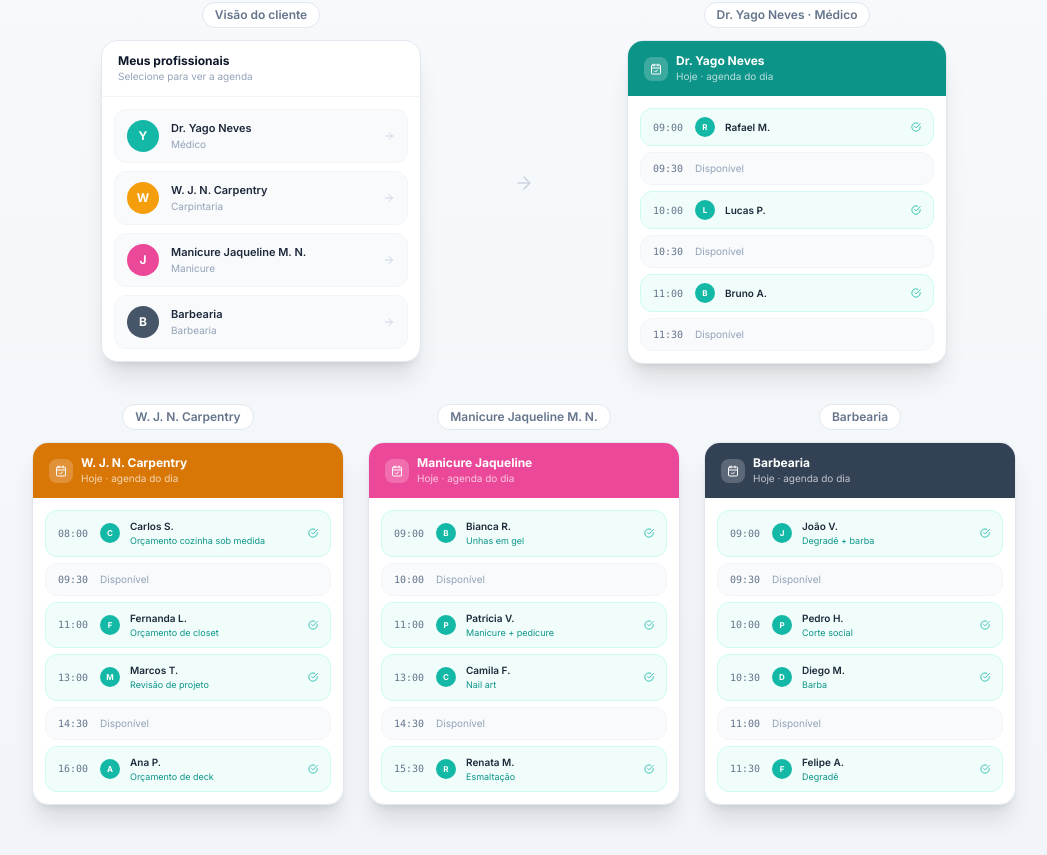
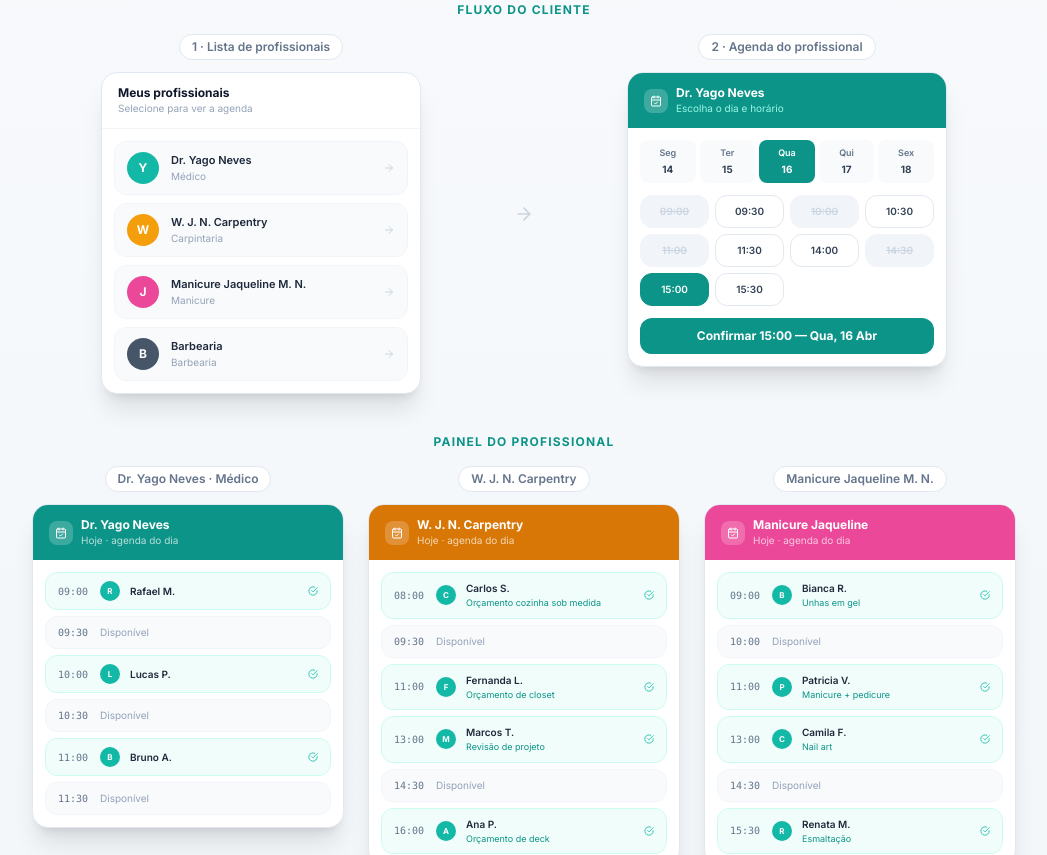
Before and after one commit to yagonvsdigital/agenda-facil, a React (Vite) app in the folder corteja/: page / in a window 1280 px wide. Shown: the part 880-1735 px from the top of the page, without its empty margins (116-1163 px from the left). Built offline with nearby package versions, Linux system fonts and the light colour scheme; no server answers.

Commit message:
feat: add client agenda mockup with week calendar and fix mockup layout

```diff
--- a/corteja/src/pages/public/Landing.tsx
+++ b/corteja/src/pages/public/Landing.tsx
@@ -74,7 +74,53 @@ function ClientMockup() {
 }
 
 
-/* ─────────────────────────────────────────────────────────────────────── */
+function ClientAgendaMockup() {
+  const days = ['Seg', 'Ter', 'Qua', 'Qui', 'Sex']
+  const slots = ['09:00','09:30','10:00','10:30','11:00','11:30','14:00','14:30','15:00','15:30']
+  const unavailable = ['09:00','10:00','11:00','14:30']
+  const selected = '15:00'
+  return (
+    <div className="bg-white rounded-2xl border border-slate-200 shadow-xl overflow-hidden w-full max-w-xs">
+      <div className="bg-teal-600 px-4 py-3 flex items-center gap-2">
+        <div className="w-6 h-6 bg-white/20 rounded-lg flex items-center justify-center">
+          <CalendarCheck size={12} className="text-white" />
+        </div>
+        <div>
+          <p className="text-white text-xs font-bold">Dr. Yago Neves</p>
+          <p className="text-teal-200 text-[10px]">Escolha o dia e horário</p>
+        </div>
+      </div>
+      {/* Dias da semana */}
+      <div className="flex gap-1 px-3 pt-3">
+        {days.map((d, i) => (
+          <div key={d} className={`flex-1 flex flex-col items-center py-1.5 rounded-lg text-[9px] font-semibold ${i === 2 ? 'bg-teal-600 text-white' : 'bg-slate-50 text-slate-500'}`}>
+            <span>{d}</span>
+            <span className={`text-[10px] font-bold mt-0.5 ${i === 2 ? 'text-white' : 'text-slate-700'}`}>{14 + i}</span>
+          </div>
+        ))}
+      </div>
+      {/* Horários */}
+      <div className="p-3 grid grid-cols-4 gap-1.5">
+        {slots.map((s) => {
+          const busy = unavailable.includes(s)
+          const sel = s === selected
+          return (
+            <div key={s} className={`rounded-xl py-2 text-center text-[10px] font-semibold border ${sel ? 'bg-teal-600 text-white border-teal-600' : busy ? 'bg-slate-100 text-slate-300 border-slate-100 line-through' : 'bg-white text-slate-700 border-slate-200'}`}>
+              {s}
+            </div>
+          )
+        })}
+      </div>
+      <div className="px-3 pb-3">
+        <div className="bg-teal-600 rounded-xl py-2.5 text-center text-white text-xs font-bold">
+          Confirmar 15:00 — Qua, 16 Abr
+        </div>
+      </div>
+    </div>
+  )
+}
+
+
 
 const benefits = [
   {
@@ -204,13 +250,26 @@ export default function Landing() {
             O profissional gerencia sua agenda. O cliente escolhe o horário. Cada um na sua tela.
           </p>
           <div className="flex flex-col gap-10">
-            {/* Row 1: Cliente + Médico */}
+            {/* Row 1: Fluxo do cliente */}
+            <div>
+              <p className="text-center text-xs font-bold uppercase tracking-widest text-teal-600 mb-4">Fluxo do cliente</p>
               <div className="flex flex-col sm:flex-row gap-6 items-start justify-center">
                 <div className="flex flex-col items-center gap-3 flex-1 max-w-xs mx-auto">
-                <span className="text-xs font-semibold text-slate-500 bg-white border border-slate-200 px-3 py-1 rounded-full">Visão do cliente</span>
+                  <span className="text-xs font-semibold text-slate-500 bg-white border border-slate-200 px-3 py-1 rounded-full">1 · Lista de profissionais</span>
                   <ClientMockup />
                 </div>
                 <div className="hidden sm:flex items-center self-center text-slate-300"><ArrowRight size={20} /></div>
+                <div className="flex flex-col items-center gap-3 flex-1 max-w-xs mx-auto">
+                  <span className="text-xs font-semibold text-slate-500 bg-white border border-slate-200 px-3 py-1 rounded-full">2 · Agenda do profissional</span>
+                  <ClientAgendaMockup />
+                </div>
+              </div>
+            </div>
+
+            {/* Row 2: Visão dos profissionais */}
+            <div>
+              <p className="text-center text-xs font-bold uppercase tracking-widest text-teal-600 mb-4">Painel do profissional</p>
+              <div className="flex flex-col sm:flex-row gap-6 items-start justify-center">
                 <div className="flex flex-col items-center gap-3 flex-1 max-w-xs mx-auto">
                   <span className="text-xs font-semibold text-slate-500 bg-white border border-slate-200 px-3 py-1 rounded-full">Dr. Yago Neves · Médico</span>
                   <BarberMockup title="Dr. Yago Neves" color="bg-teal-600" slots={[
@@ -222,10 +281,6 @@ export default function Landing() {
                     { time: '11:30', client: null, service: null },
                   ]} />
                 </div>
-            </div>
-
-            {/* Row 2: Carpentry + Manicure + Barbearia */}
-            <div className="flex flex-col sm:flex-row gap-6 items-start justify-center">
                 <div className="flex flex-col items-center gap-3 flex-1 max-w-xs mx-auto">
                   <span className="text-xs font-semibold text-slate-500 bg-white border border-slate-200 px-3 py-1 rounded-full">W. J. N. Carpentry</span>
                   <BarberMockup title="W. J. N. Carpentry" color="bg-amber-600" slots={[
@@ -248,7 +303,9 @@ export default function Landing() {
                     { time: '15:30', client: 'Renata M.', service: 'Esmaltação' },
                   ]} />
                 </div>
-              <div className="flex flex-col items-center gap-3 flex-1 max-w-xs mx-auto">
+              </div>
+              <div className="flex justify-center mt-6">
+                <div className="flex flex-col items-center gap-3 max-w-xs w-full">
                   <span className="text-xs font-semibold text-slate-500 bg-white border border-slate-200 px-3 py-1 rounded-full">Barbearia</span>
                   <BarberMockup title="Barbearia" color="bg-slate-700" slots={[
                     { time: '09:00', client: 'João V.', service: 'Degradê + barba' },
@@ -258,6 +315,7 @@ export default function Landing() {
                     { time: '11:00', client: null, service: null },
                     { time: '11:30', client: 'Felipe A.', service: 'Degradê' },
                   ]} />
+                </div>
               </div>
             </div>
           </div>
```
Lines whose indentation alone changed are shown as unchanged.
